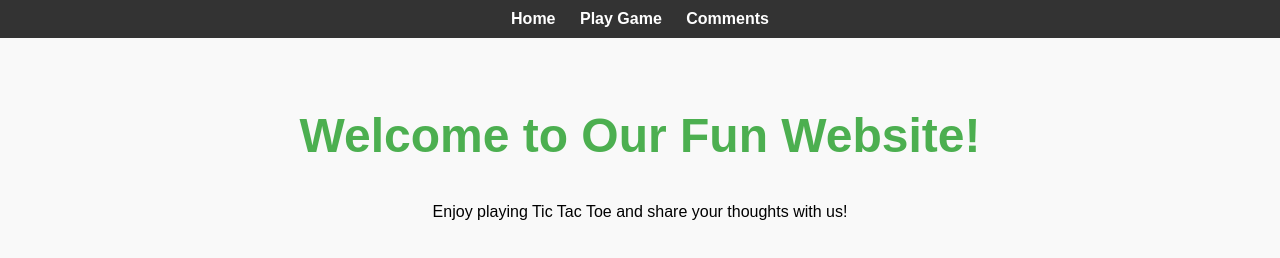
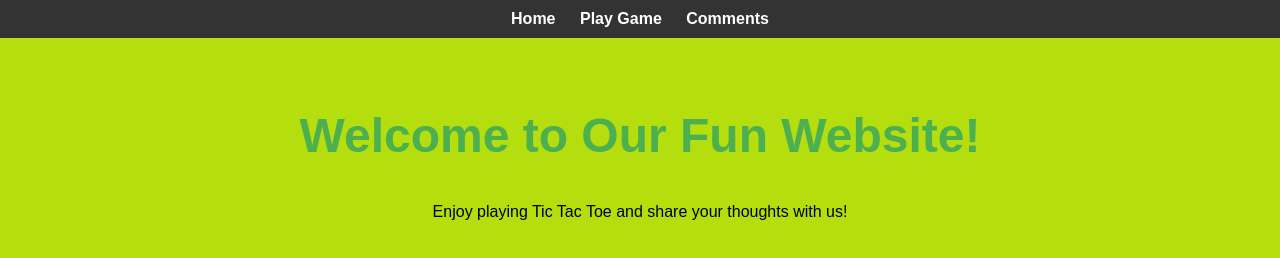
Before and after one commit to AnanAyele/tictactoe1, a plain HTML site: page index.html in a window 1280 px wide. Drawn offline with Linux system fonts and the light colour scheme.

Commit message:
minor changes

```diff
--- a/style.css
+++ b/style.css
@@ -1,7 +1,7 @@
 /* General */
 body {
     font-family: 'Arial', sans-serif;
-    background: #f9f9f9;
+    background: #b4de0e;
     margin: 0;
     padding: 0;
     text-align: center;
```
